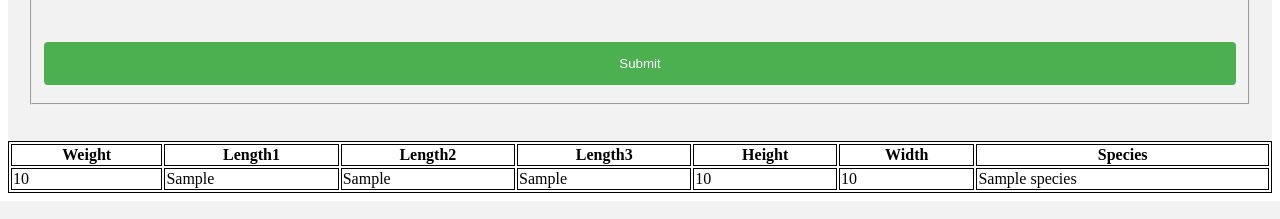
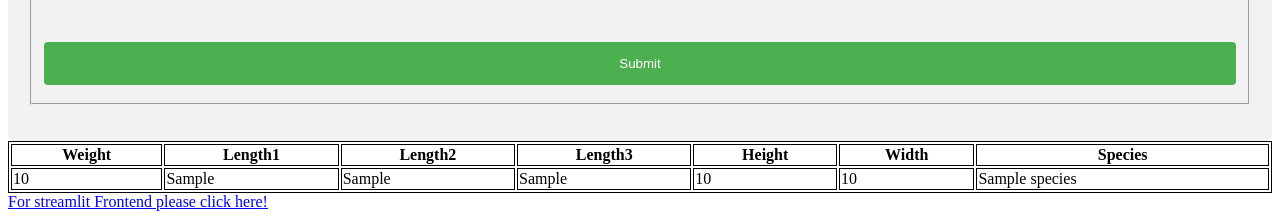
Before and after one commit to ashistiwari2/MLOPS_EX_MYSQL, a FastAPI app: template templates/item.html in a window 1280 px wide. Shown: the part 636-855 px from the top of the page. Run offline with FastAPI, Linux system fonts and the light colour scheme; the template is opened without the code that fills it: most values are stand-ins (such as "Sample title", 1, 10 or a date in 2020).

Commit message:
Update item.html

```diff
--- a/templates/item.html
+++ b/templates/item.html
@@ -69,6 +69,6 @@
   </tr>
 
 </table>
-
+<a href="https://ashistiwari2-streamlit-app-main-s513q8.streamlitapp.com/">For streamlit Frontend please click here!</a>
 </body>
 </html>
```
